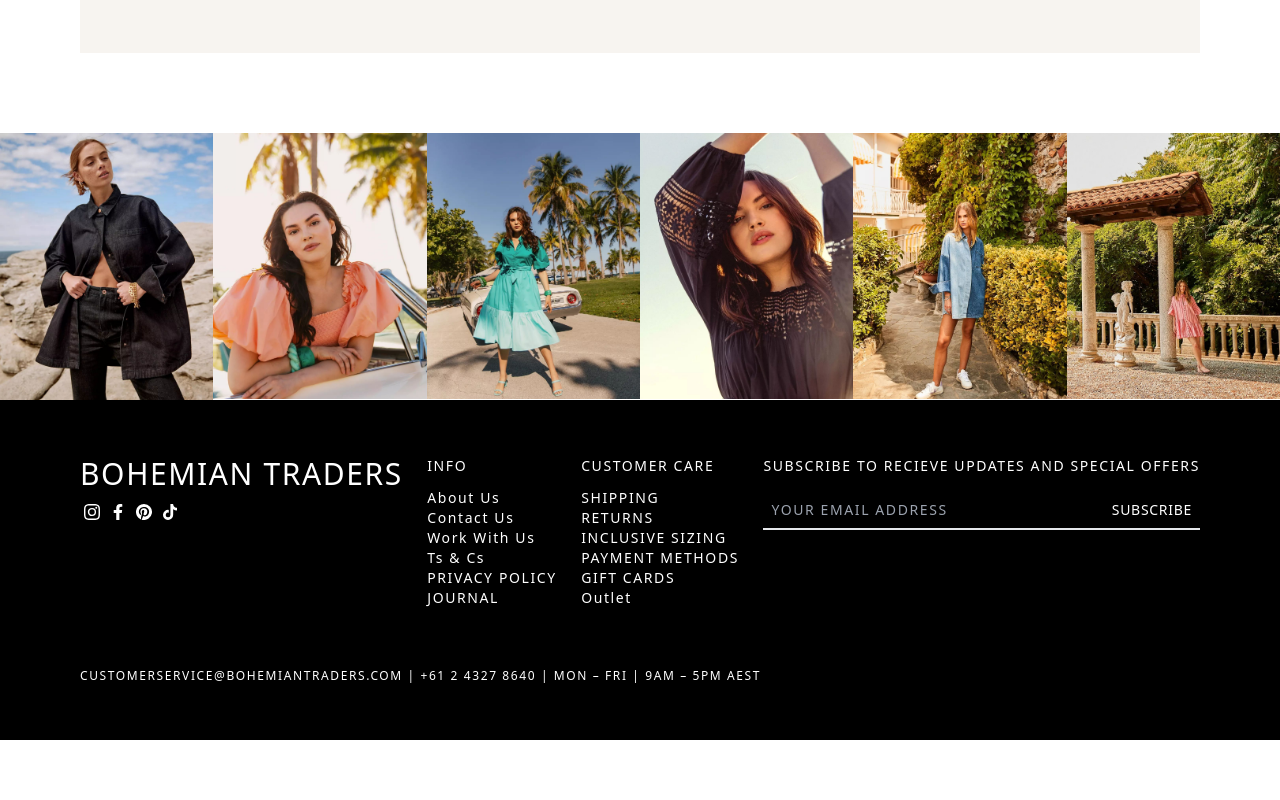
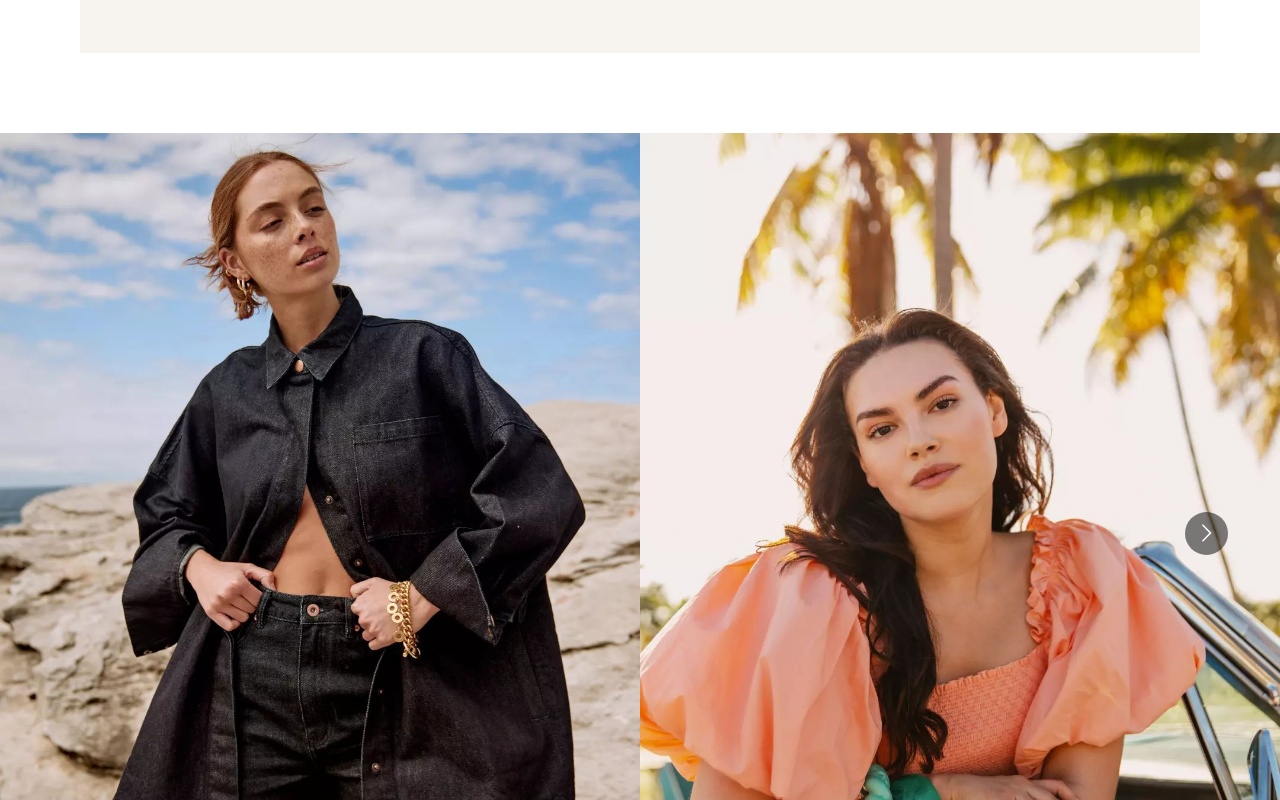
Before and after one commit to Hassan-Mehmood/nextjs-ecommerce, a Next.js app: page / in a window 1280 px wide. Shown: the part 2060-2860 px from the top of the page. Before the commit the page ends 2800 px from the top, so only its background shows below. Built offline with nearby package versions, Linux system fonts and the light colour scheme.

Commit message:
Working on the carousel

```diff
--- a/package.json
+++ b/package.json
@@ -19,6 +19,7 @@
     "react": "18.2.0",
     "react-dom": "18.2.0",
     "react-icons": "^4.7.1",
+    "react-multi-carousel": "^2.8.2",
     "typescript": "4.9.4"
   },
   "devDependencies": {
--- a/src/JSONData/imageSlideData.ts
+++ b/src/JSONData/imageSlideData.ts
@@ -1,132 +1,148 @@
 export const imageSlideData = [
-
   {
-      source: "/ImageSlideModel1.jpg",
+    id: 1,
+    source: '/ImageSlideModel1.jpg',
     description:
       "Do It In Denim: Bohemian Traders Oversized Denim Shirt has arrived in Indigo. It has a cool, relaxed silhouette that looks great with the sleeves rolled and the curved hem partially tucked. It's made from 100% cotton and has a neat collar and dropped shoulders. Tap to shop the look. ",
-      info: "BOHEMIAN.TRADERS // INSTAGRAM // 31 JANUARY 2023",
+    info: 'BOHEMIAN.TRADERS // INSTAGRAM // 31 JANUARY 2023',
     visible: false,
   },
   {
-      source: "/ImageSlideModel2.jpg",
+    id: 2,
+    source: '/ImageSlideModel2.jpg',
     description:
-        "Sunset Soiree: A celebration of beauty and colour, this fit and flared midi dress is made from crisp cotton poplin in tonal shades of peach to red-orange and trimmed with a full tiered ruffle skirt. Contrasted with a sculpted fitted waist bodice and exaggerated balloon sleeves.",
-      info: "BOHEMIAN.TRADERS // INSTAGRAM // 26 JANUARY 2023",
+      'Sunset Soiree: A celebration of beauty and colour, this fit and flared midi dress is made from crisp cotton poplin in tonal shades of peach to red-orange and trimmed with a full tiered ruffle skirt. Contrasted with a sculpted fitted waist bodice and exaggerated balloon sleeves.',
+    info: 'BOHEMIAN.TRADERS // INSTAGRAM // 26 JANUARY 2023',
     visible: false,
   },
   {
-      source: "/ImageSlideModel3.jpg",
+    id: 3,
+    source: '/ImageSlideModel3.jpg',
     description:
-        "Into the Blue: A shirt dress that is equally versatile as it is effortless. Cut for a loose fit from crisp cotton-poplin in a tonal teal ocean blue colour palette with a gentle balloon sleeve. Use the tie belt to highlight your waist. Tap to shop the look. ",
-      info: "BOHEMIAN.TRADERS // INSTAGRAM // 12 JANUARY 2023",
+      'Into the Blue: A shirt dress that is equally versatile as it is effortless. Cut for a loose fit from crisp cotton-poplin in a tonal teal ocean blue colour palette with a gentle balloon sleeve. Use the tie belt to highlight your waist. Tap to shop the look. ',
+    info: 'BOHEMIAN.TRADERS // INSTAGRAM // 12 JANUARY 2023',
     visible: false,
   },
   {
-      source: "/ImageSlideModel4.jpg",
+    id: 4,
+    source: '/ImageSlideModel4.jpg',
     description:
-        "Dreamy Dressing: This French-chic holiday dress should be part of your everyday survival kit. Featuring perforated lace panels and light weight cotton, its a maxi with maximum style. Accessorise with vintage earrings. Tap to shop the look.",
-      info: "bohemian.traders // INSTAGRAM // 23 DECEMBER 2022",
+      'Dreamy Dressing: This French-chic holiday dress should be part of your everyday survival kit. Featuring perforated lace panels and light weight cotton, its a maxi with maximum style. Accessorise with vintage earrings. Tap to shop the look.',
+    info: 'bohemian.traders // INSTAGRAM // 23 DECEMBER 2022',
     visible: false,
   },
   {
-      source: "/ImageSlideModel5.jpg",
+    id: 5,
+    source: '/ImageSlideModel5.jpg',
     description:
       "Into the Blue: Save up to $100 on this Oversized Shirt*. It has a cool, oversized silhouette that looks great with the sleeves scrunched and the curved hem partially tucked. It's made from crisp cotton and has a neat collar and dropped shoulders. Tap to shop.",
-      info: "BOHEMIAN.TRADERS // INSTAGRAM // 13 DECEMBER 2022",
+    info: 'BOHEMIAN.TRADERS // INSTAGRAM // 13 DECEMBER 2022',
     visible: false,
   },
   {
-      source: "/ImageSlideModel6.jpg",
+    id: 6,
+    source: '/ImageSlideModel6.jpg',
     description:
       "Tickled Pink: Last Chance to 'Spend and Save' on the 'Genoa' mini dress cut from crisp cotton poplin in our seasonal pink rep stripe colour way. It has asymmetrical ruffles along the hem that effortlessly skim the body. The keyhole to front and band collar gives this update a more feminine look. Tap to shop. ",
-      info: "BOHEMIAN.TRADERS // INSTAGRAM // 26 NOVEMBER 2022",
+    info: 'BOHEMIAN.TRADERS // INSTAGRAM // 26 NOVEMBER 2022',
     visible: false,
   },
 
   {
-      source: "/ImageSlideModel7.jpg",
+    id: 7,
+    source: '/ImageSlideModel7.jpg',
     description:
       "Tickled Pink: Last Chance to 'Spend and Save' on the 'Genoa' mini dress cut from crisp cotton poplin in our seasonal pink rep stripe colour way. It has asymmetrical ruffles along the hem that effortlessly skim the body. The keyhole to front and band collar gives this update a more feminine look. Tap to shop. ",
-      info: "BOHEMIAN.TRADERS // INSTAGRAM // 26 NOVEMBER 2022",
+    info: 'BOHEMIAN.TRADERS // INSTAGRAM // 26 NOVEMBER 2022',
     visible: false,
   },
   {
-      source: "/ImageSlideModel8.jpg",
+    id: 8,
+    source: '/ImageSlideModel8.jpg',
     description:
       "Tickled Pink: Last Chance to 'Spend and Save' on the 'Genoa' mini dress cut from crisp cotton poplin in our seasonal pink rep stripe colour way. It has asymmetrical ruffles along the hem that effortlessly skim the body. The keyhole to front and band collar gives this update a more feminine look. Tap to shop. ",
-      info: "BOHEMIAN.TRADERS // INSTAGRAM // 26 NOVEMBER 2022",
+    info: 'BOHEMIAN.TRADERS // INSTAGRAM // 26 NOVEMBER 2022',
     visible: false,
   },
   {
-      source: "/ImageSlideModel9.jpg",
+    id: 9,
+    source: '/ImageSlideModel9.jpg',
     description:
       "Tickled Pink: Last Chance to 'Spend and Save' on the 'Genoa' mini dress cut from crisp cotton poplin in our seasonal pink rep stripe colour way. It has asymmetrical ruffles along the hem that effortlessly skim the body. The keyhole to front and band collar gives this update a more feminine look. Tap to shop. ",
-      info: "BOHEMIAN.TRADERS // INSTAGRAM // 26 NOVEMBER 2022",
+    info: 'BOHEMIAN.TRADERS // INSTAGRAM // 26 NOVEMBER 2022',
     visible: false,
   },
   {
-      source: "/ImageSlideModel10.jpg",
+    id: 10,
+    source: '/ImageSlideModel10.jpg',
     description:
       "Tickled Pink: Last Chance to 'Spend and Save' on the 'Genoa' mini dress cut from crisp cotton poplin in our seasonal pink rep stripe colour way. It has asymmetrical ruffles along the hem that effortlessly skim the body. The keyhole to front and band collar gives this update a more feminine look. Tap to shop. ",
-      info: "BOHEMIAN.TRADERS // INSTAGRAM // 26 NOVEMBER 2022",
+    info: 'BOHEMIAN.TRADERS // INSTAGRAM // 26 NOVEMBER 2022',
     visible: false,
   },
   {
-      source: "/ImageSlideModel11.jpg",
+    id: 11,
+    source: '/ImageSlideModel11.jpg',
     description:
       "Tickled Pink: Last Chance to 'Spend and Save' on the 'Genoa' mini dress cut from crisp cotton poplin in our seasonal pink rep stripe colour way. It has asymmetrical ruffles along the hem that effortlessly skim the body. The keyhole to front and band collar gives this update a more feminine look. Tap to shop. ",
-      info: "BOHEMIAN.TRADERS // INSTAGRAM // 26 NOVEMBER 2022",
+    info: 'BOHEMIAN.TRADERS // INSTAGRAM // 26 NOVEMBER 2022',
     visible: false,
   },
   {
-      source: "/ImageSlideModel12.jpg",
+    id: 12,
+    source: '/ImageSlideModel12.jpg',
     description:
       "Tickled Pink: Last Chance to 'Spend and Save' on the 'Genoa' mini dress cut from crisp cotton poplin in our seasonal pink rep stripe colour way. It has asymmetrical ruffles along the hem that effortlessly skim the body. The keyhole to front and band collar gives this update a more feminine look. Tap to shop. ",
-      info: "BOHEMIAN.TRADERS // INSTAGRAM // 26 NOVEMBER 2022",
+    info: 'BOHEMIAN.TRADERS // INSTAGRAM // 26 NOVEMBER 2022',
     visible: false,
   },
 
   {
-      source: "/ImageSlideModel13.jpg",
+    id: 13,
+    source: '/ImageSlideModel13.jpg',
     description:
       "Tickled Pink: Last Chance to 'Spend and Save' on the 'Genoa' mini dress cut from crisp cotton poplin in our seasonal pink rep stripe colour way. It has asymmetrical ruffles along the hem that effortlessly skim the body. The keyhole to front and band collar gives this update a more feminine look. Tap to shop. ",
-      info: "BOHEMIAN.TRADERS // INSTAGRAM // 26 NOVEMBER 2022",
+    info: 'BOHEMIAN.TRADERS // INSTAGRAM // 26 NOVEMBER 2022',
     visible: false,
   },
   {
-      source: "/ImageSlideModel14.jpg",
+    id: 14,
+    source: '/ImageSlideModel14.jpg',
     description:
       "Tickled Pink: Last Chance to 'Spend and Save' on the 'Genoa' mini dress cut from crisp cotton poplin in our seasonal pink rep stripe colour way. It has asymmetrical ruffles along the hem that effortlessly skim the body. The keyhole to front and band collar gives this update a more feminine look. Tap to shop. ",
-      info: "BOHEMIAN.TRADERS // INSTAGRAM // 26 NOVEMBER 2022",
+    info: 'BOHEMIAN.TRADERS // INSTAGRAM // 26 NOVEMBER 2022',
     visible: false,
   },
   {
-      source: "/ImageSlideModel15.jpg",
+    id: 15,
+    source: '/ImageSlideModel15.jpg',
     description:
       "Tickled Pink: Last Chance to 'Spend and Save' on the 'Genoa' mini dress cut from crisp cotton poplin in our seasonal pink rep stripe colour way. It has asymmetrical ruffles along the hem that effortlessly skim the body. The keyhole to front and band collar gives this update a more feminine look. Tap to shop. ",
-      info: "BOHEMIAN.TRADERS // INSTAGRAM // 26 NOVEMBER 2022",
+    info: 'BOHEMIAN.TRADERS // INSTAGRAM // 26 NOVEMBER 2022',
     visible: false,
   },
   {
-      source: "/ImageSlideModel16.jpg",
+    id: 16,
+    source: '/ImageSlideModel16.jpg',
     description:
       "Tickled Pink: Last Chance to 'Spend and Save' on the 'Genoa' mini dress cut from crisp cotton poplin in our seasonal pink rep stripe colour way. It has asymmetrical ruffles along the hem that effortlessly skim the body. The keyhole to front and band collar gives this update a more feminine look. Tap to shop. ",
-      info: "BOHEMIAN.TRADERS // INSTAGRAM // 26 NOVEMBER 2022",
+    info: 'BOHEMIAN.TRADERS // INSTAGRAM // 26 NOVEMBER 2022',
     visible: false,
   },
   {
-      source: "/ImageSlideModel17.jpg",
+    id: 17,
+    source: '/ImageSlideModel17.jpg',
     description:
       "Tickled Pink: Last Chance to 'Spend and Save' on the 'Genoa' mini dress cut from crisp cotton poplin in our seasonal pink rep stripe colour way. It has asymmetrical ruffles along the hem that effortlessly skim the body. The keyhole to front and band collar gives this update a more feminine look. Tap to shop. ",
-      info: "BOHEMIAN.TRADERS // INSTAGRAM // 26 NOVEMBER 2022",
+    info: 'BOHEMIAN.TRADERS // INSTAGRAM // 26 NOVEMBER 2022',
     visible: false,
   },
   {
-      source: "/ImageSlideModel18.jpg",
+    id: 18,
+    source: '/ImageSlideModel18.jpg',
     description:
       "Tickled Pink: Last Chance to 'Spend and Save' on the 'Genoa' mini dress cut from crisp cotton poplin in our seasonal pink rep stripe colour way. It has asymmetrical ruffles along the hem that effortlessly skim the body. The keyhole to front and band collar gives this update a more feminine look. Tap to shop. ",
-      info: "BOHEMIAN.TRADERS // INSTAGRAM // 26 NOVEMBER 2022",
+    info: 'BOHEMIAN.TRADERS // INSTAGRAM // 26 NOVEMBER 2022',
     visible: false,
   },
-
 ];
--- a/src/app/components/ImageSlide.tsx
+++ b/src/app/components/ImageSlide.tsx
@@ -1,25 +1,48 @@
-"use client";
-import { FaFacebookF, FaInstagram } from "react-icons/fa";
-import {
-  BsTwitter,
-  BsPinterest,
-  BsChevronLeft,
-  BsChevronRight,
-} from "react-icons/bs";
-import { imageSlideData } from "@/JSONData/imageSlideData";
-import React, { useState } from "react";
-import { MdEmail } from "react-icons/md";
-import { BiLink } from "react-icons/bi";
-import { GrClose } from "react-icons/gr";
-import Image from "next/image";
+'use client';
+import { FaFacebookF, FaInstagram } from 'react-icons/fa';
+import { BsTwitter, BsPinterest, BsChevronLeft, BsChevronRight } from 'react-icons/bs';
+import { imageSlideData } from '@/JSONData/imageSlideData';
+import React, { useState } from 'react';
+import { MdEmail } from 'react-icons/md';
+import { BiLink } from 'react-icons/bi';
+import { GrClose } from 'react-icons/gr';
+import Image from 'next/image';
+
+import Carousel from 'react-multi-carousel';
+import 'react-multi-carousel/lib/styles.css';
+
+const responsive = {
+  desktop: {
+    breakpoint: { max: 3000, min: 1024 },
+    items: 6,
+    slidesToSlide: 1, // optional, default to 1.
+  },
+  tablet: {
+    breakpoint: { max: 1024, min: 464 },
+    items: 2,
+    slidesToSlide: 2, // optional, default to 1.
+  },
+  mobile: {
+    breakpoint: { max: 464, min: 0 },
+    items: 1,
+    slidesToSlide: 1, // optional, default to 1.
+  },
+};
 
 export const ImageSlide = () => {
-  const [banner, setBanner] = useState(false);
+  const [showBanner, setBanner] = useState(false);
+  const [showBannerID, setShowBannerID] = useState<number | undefined>(undefined);
   const [currentCarousel, setCurrentCarousel] = useState(0);
 
+  function showImageBanner(imageID: number) {
+    imageSlideData[imageID - 1].visible = true;
+    setBanner(true);
+    setShowBannerID(imageID - 1);
+  }
+
   return (
-    <div className="relative flex">
-      <button
+    <section className="relative flex mb-4">
+      {/* <button
         className="absolute top-0 bottom-0 m-auto w-9 md:w-12 lg:w-16 opacity-0
        z-10 hover:bg-fadedWhite hover:opacity-100 flex justify-center items-center
        transition-opacity duration-300 cursor-pointer"
@@ -28,20 +51,21 @@ export const ImageSlide = () => {
       >
         <BsChevronLeft
           className={`${
-            currentCarousel <= 0 ? "text-gray-500" : "text-black"
+            currentCarousel <= 0 ? 'text-gray-500' : 'text-black'
           } text-sm md:text-xl lg:text-3xl stroke-1`}
         />
-      </button>
-      {imageSlideData
-        .slice(currentCarousel, currentCarousel + 6)
-        .map((imageElement, primeIndex) => {
-          return (
-            <div key={primeIndex}>
+      </button> */}
+
+      <Carousel responsive={responsive} className="w-full">
+        {imageSlideData
+          // .slice(currentCarousel, currentCarousel + 6)
+          .map((imageElement) => (
+            <div key={imageElement.id}>
               <div className="relative">
                 <Image
                   src={imageElement.source}
                   alt="model"
-                  className="w-64"
+                  className="w-full"
                   width={0}
                   height={0}
                   sizes="100vw"
@@ -51,14 +75,18 @@ export const ImageSlide = () => {
                   duration-300 hover:bg-fadedBlack absolute w-full h-full top-0
                   flex justify-center items-center cursor-pointer"
                   onClick={() => {
-                    setBanner(true);
-                    imageElement.visible = true;
+                    showImageBanner(imageElement.id);
+                    // setBanner(true);
+                    // imageElement.visible = true;
                   }}
                 >
                   <FaInstagram className="text-base lg:text-3xl text-white" />
                 </div>
               </div>
-              {banner && imageElement.visible == true && (
+            </div>
+          ))}
+      </Carousel>
+      {/* {banner && imageElement.visible == true && (
                 <div className="fixed w-screen h-screen top-0 left-0 z-20 bg-fadedMaroon">
                   <div
                     className="absolute flex flex-col bg-white top-56 md:top-40 lg:top-50
@@ -80,10 +108,7 @@ export const ImageSlide = () => {
                       className="w-full md:w-349 md:min-h-300 lg:min-h-0 lg:w-full"
                       sizes="100vw"
                     />
-                    <div
-                      className="text-center px-3 flex items-center flex-col mt-4
-                    lg:px-20 md:mt-0 lg:w-cardWidth"
-                    >
+                    <div className="text-center px-3 flex items-center flex-col mt-4 lg:px-20 md:mt-0 lg:w-cardWidth">
                       <h1 className="text-xs md:text-sm lg:text-base mt-1 md:mt-3 lg:mt-16">
                         {imageElement.description}
                       </h1>
@@ -105,11 +130,8 @@ export const ImageSlide = () => {
                     </div>
                   </div>
                 </div>
-              )}
-            </div>
-          );
-        })}
-      <button
+              )} */}
+      {/* <button
         className="absolute top-0 bottom-0 right-0 w-9 md:w-12 lg:w-16 m-auto
        z-10 hover:bg-fadedWhite hover:opacity-100 flex justify-center items-center
        opacity-0 transition-opacity duration-300 cursor-pointer"
@@ -118,12 +140,10 @@ export const ImageSlide = () => {
       >
         <BsChevronRight
           className={`${
-            currentCarousel + 6 >= imageSlideData.length
-              ? "text-gray-500"
-              : "text-black"
+            currentCarousel + 6 >= imageSlideData.length ? 'text-gray-500' : 'text-black'
           } text-sm md:text-xl lg:text-3xl stroke-1`}
         />
-      </button>
-    </div>
+      </button> */}
+    </section>
   );
 };
```
Also changed, not shown: 1 other file (tests, documents, lock files or other folders). Lines whose indentation alone changed are shown as unchanged.
